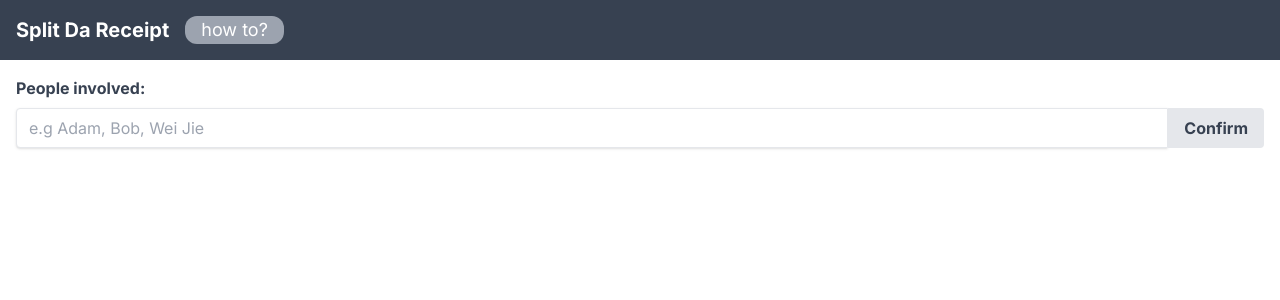
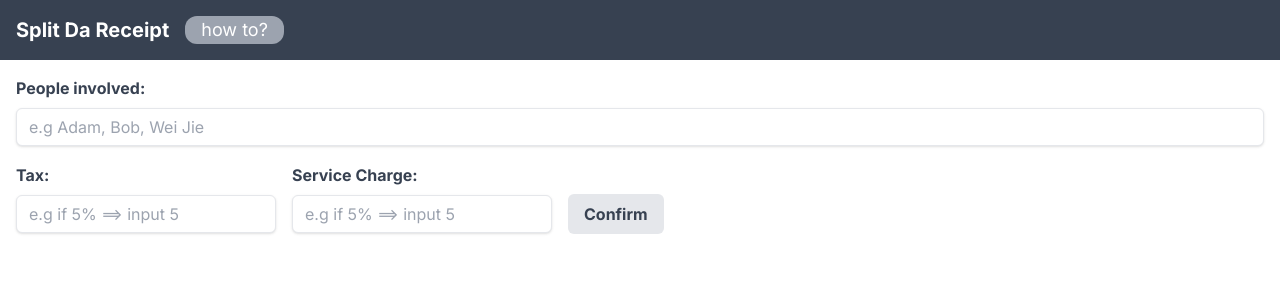
Before and after one commit to harisdzl/splitdareceipt, a Next.js app: page / in a window 1280 px wide. Shown: the top 300 px of the page. Built offline with nearby package versions, Linux system fonts and the light colour scheme.

Commit message:
v1.1 Including Tax

```diff
--- a/app/page.tsx
+++ b/app/page.tsx
@@ -1,11 +1,9 @@
 "use client";
 import React, { useState } from "react";
-import Modal from "@/components/Modal";
 import { Navbar } from "@/components/Navbar";
 import Upload from "@/components/Upload";
 import People from "@/components/People";
-// @ts-ignore
-import { Checkmark } from "react-checkmark";
+import Information from "@/components/Information";
 
 export interface Item {
   name: string;
@@ -24,58 +22,20 @@ export interface Person {
 export default function Home() {
   const [people, setPeople] = useState<string[]>([]);
   const [items, setItems] = useState<Item[]>([]);
+  const [tax, setTax] = useState(0);
+  const [serviceCharge, setServiceCharge] = useState(0);
   const [person, setPerson] = useState<Person[]>([]);
-  const [namesConfirmed, setNamesConfirmed] = useState(false);
-
-  const handleNames = (peopleStr: string) => {
-    const peopleArr = peopleStr.split(",");
-    const result = [];
-    for (var person of peopleArr) {
-      result.push(person.trim());
-    }
-    return result;
-  };
-
-  const handleConfirm = () => {
-    setNamesConfirmed(true);
-  };
+  const [infoConfirmed, setInfoConfirmed] = useState<boolean>(false);
 
   return (
-    <div className="">
+    <div className="p-4">
+      <Information
+        setPeople={setPeople}
+        setServiceCharge={setServiceCharge}
+        setTax={setTax}
+      />
       <div className="flex flex-col p-4 gap-y-4">
-        <div className="">
-          <label
-            htmlFor="caption"
-            className="block text-gray-700 font-bold mb-2"
-          >
-            People involved:
-          </label>
-          <div className="flex">
-            <input
-              type="text"
-              id="people"
-              name="people"
-              className="shadow appearance-none border rounded-l w-full py-2 px-3 text-gray-700 leading-tight focus:outline-none focus:shadow-outline"
-              placeholder="e.g Adam, Bob, Wei Jie"
-              required
-              onChange={(e) => setPeople(handleNames(e.target.value))}
-              disabled={namesConfirmed === true ? true : false}
-            />
-            {!namesConfirmed ? (
-              <button
-                onClick={handleConfirm}
-                className="bg-gray-200 text-gray-700 font-bold py-2 px-4 rounded-r border-gray-400 hover:bg-gray-300 focus:outline-none focus:shadow-outline"
-              >
-                Confirm
-              </button>
-            ) : (
-              <div className="ml-2">
-                <Checkmark />
-              </div>
-            )}
-          </div>
-        </div>
-        {namesConfirmed && (
+        {infoConfirmed && (
           <div>
             <Upload people={people} setItems={setItems} setPerson={setPerson} />
             <People people={person} />
--- /dev/null
+++ b/components/Information.tsx
@@ -0,0 +1,115 @@
+"use client";
+import React, { useState } from "react";
+// @ts-ignore
+import { Checkmark } from "react-checkmark";
+
+interface InformationProps {
+  setPeople: React.Dispatch<React.SetStateAction<string[]>>;
+  setTax: React.Dispatch<React.SetStateAction<number>>;
+  setServiceCharge: React.Dispatch<React.SetStateAction<number>>;
+}
+
+const Information = ({
+  setPeople,
+  setTax,
+  setServiceCharge,
+}: InformationProps) => {
+  const [confirmed, setConfirmed] = useState(false);
+
+  const handleNames = (peopleStr: string) => {
+    const peopleArr = peopleStr.split(",");
+    const result = [];
+    for (var person of peopleArr) {
+      result.push(person.trim());
+    }
+    return result;
+  };
+  const handleConfirm = () => {
+    setConfirmed(true);
+  };
+
+  const handleStringToNumber = (str: string) => {
+    return parseFloat(str);
+  };
+  return (
+    <div className=" gap-y-4">
+      <div>
+        <label htmlFor="caption" className="block text-gray-700 font-bold mb-2">
+          People involved:
+        </label>
+        <div className="flex">
+          <input
+            type="text"
+            id="people"
+            name="people"
+            className="shadow appearance-none border rounded-md w-full py-2 px-3 text-gray-700 leading-tight focus:outline-none focus:shadow-outline"
+            placeholder="e.g Adam, Bob, Wei Jie"
+            required
+            onChange={(e) => setPeople(handleNames(e.target.value))}
+            disabled={confirmed === true ? true : false}
+          />
+        </div>
+      </div>
+      <div className="w-full flex flex-row items-center justify-start pt-4 gap-x-4">
+        <div>
+          <label
+            htmlFor="caption"
+            className="block text-gray-700 font-bold mb-2"
+          >
+            Tax:
+          </label>
+          <div>
+            <input
+              type="text"
+              id="people"
+              name="people"
+              className="w-full shadow appearance-none border rounded-md py-2 px-3 text-gray-700 leading-tight focus:outline-none focus:shadow-outline"
+              placeholder="e.g if 5% ==> input 5"
+              onChange={(e) => setTax(handleStringToNumber(e.target.value))}
+              disabled={confirmed === true ? true : false}
+            />
+          </div>
+        </div>
+        <div>
+          <label
+            htmlFor="caption"
+            className="block text-gray-700 font-bold mb-2"
+          >
+            Service Charge:
+          </label>
+          <div>
+            <input
+              type="text"
+              id="people"
+              name="people"
+              className="w-full shadow appearance-none border rounded-md py-2 px-3 text-gray-700 leading-tight focus:outline-none focus:shadow-outline"
+              placeholder="e.g if 5% ==> input 5"
+              onChange={(e) =>
+                setServiceCharge(handleStringToNumber(e.target.value))
+              }
+              disabled={confirmed === true ? true : false}
+            />
+          </div>
+        </div>
+        <div className="pt-8">
+          <div>
+            {!confirmed ? (
+              <button
+                onClick={handleConfirm}
+                className="bg-gray-200 text-gray-700 font-bold py-2 px-4 rounded-md border-gray-400 hover:bg-gray-300 focus:outline-none focus:shadow-outline"
+              >
+                Confirm
+              </button>
+            ) : (
+              <div className="ml-2">
+                <Checkmark />
+              </div>
+            )}
+          </div>
+        </div>
+      </div>
+    </div>
+  );
+};
+
+export default Information;
--- a/components/Modal.tsx
+++ /dev/null
@@ -1,21 +0,0 @@
-import React from "react";
-import Form from "./Form";
-
-interface ModalProps {
-  closeModal: () => void;
-  onFormSubmit: (data: { people: string[]; receipt: string | null }) => void;
-}
-
-const Modal = ({ closeModal, onFormSubmit }: ModalProps) => {
-  return (
-    <div className="fixed inset-0 flex items-center justify-center z-50 p-4">
-      <div className="absolute inset-0 bg-black opacity-50"></div>
-      <div className="bg-white p-8 rounded-lg z-50">
-        <h2 className="text-xl font-bold mb-4">Upload Receipt</h2>
-        <Form closeModal={closeModal} onFormSubmit={onFormSubmit} />
-      </div>
-    </div>
-  );
-};
-
-export default Modal;
```
